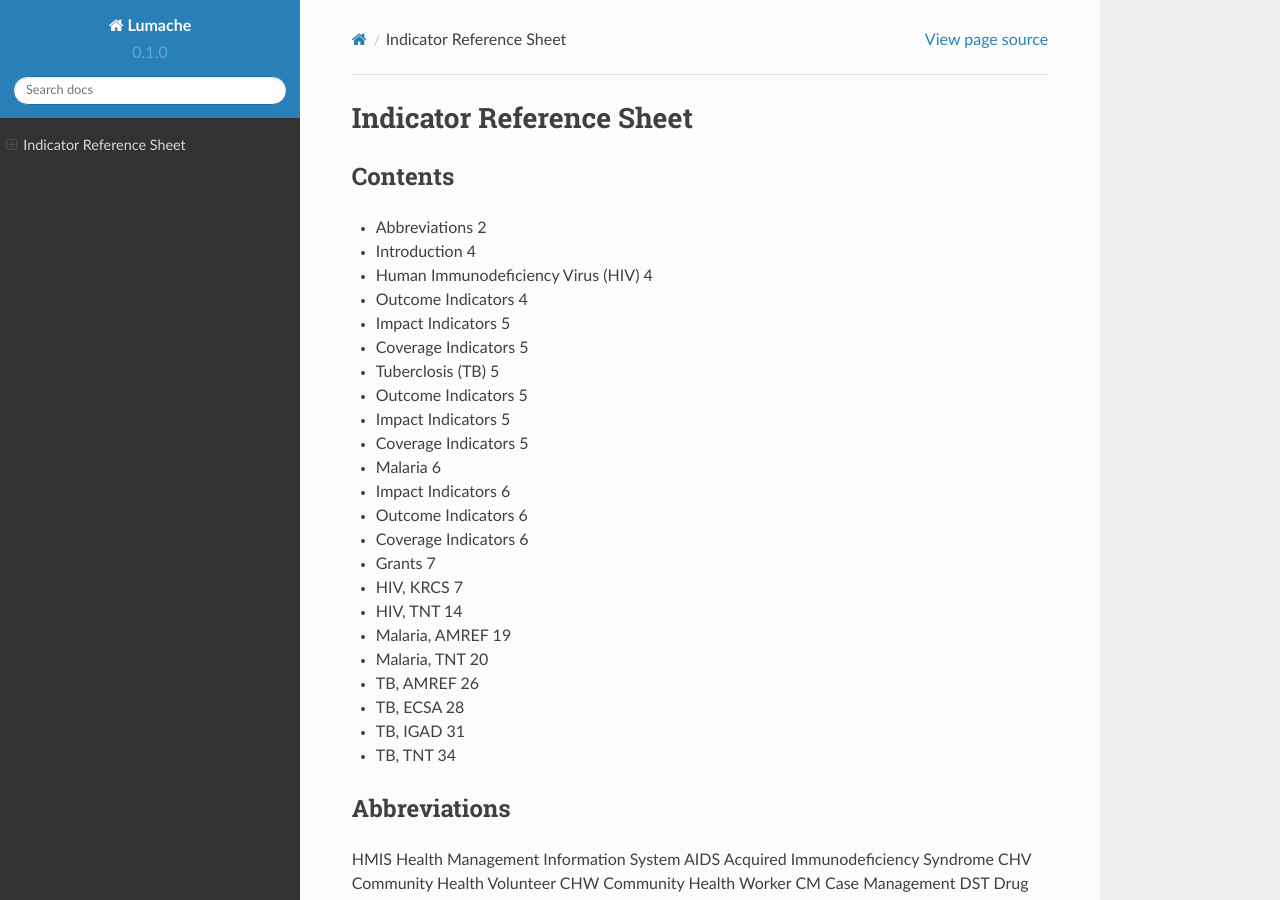
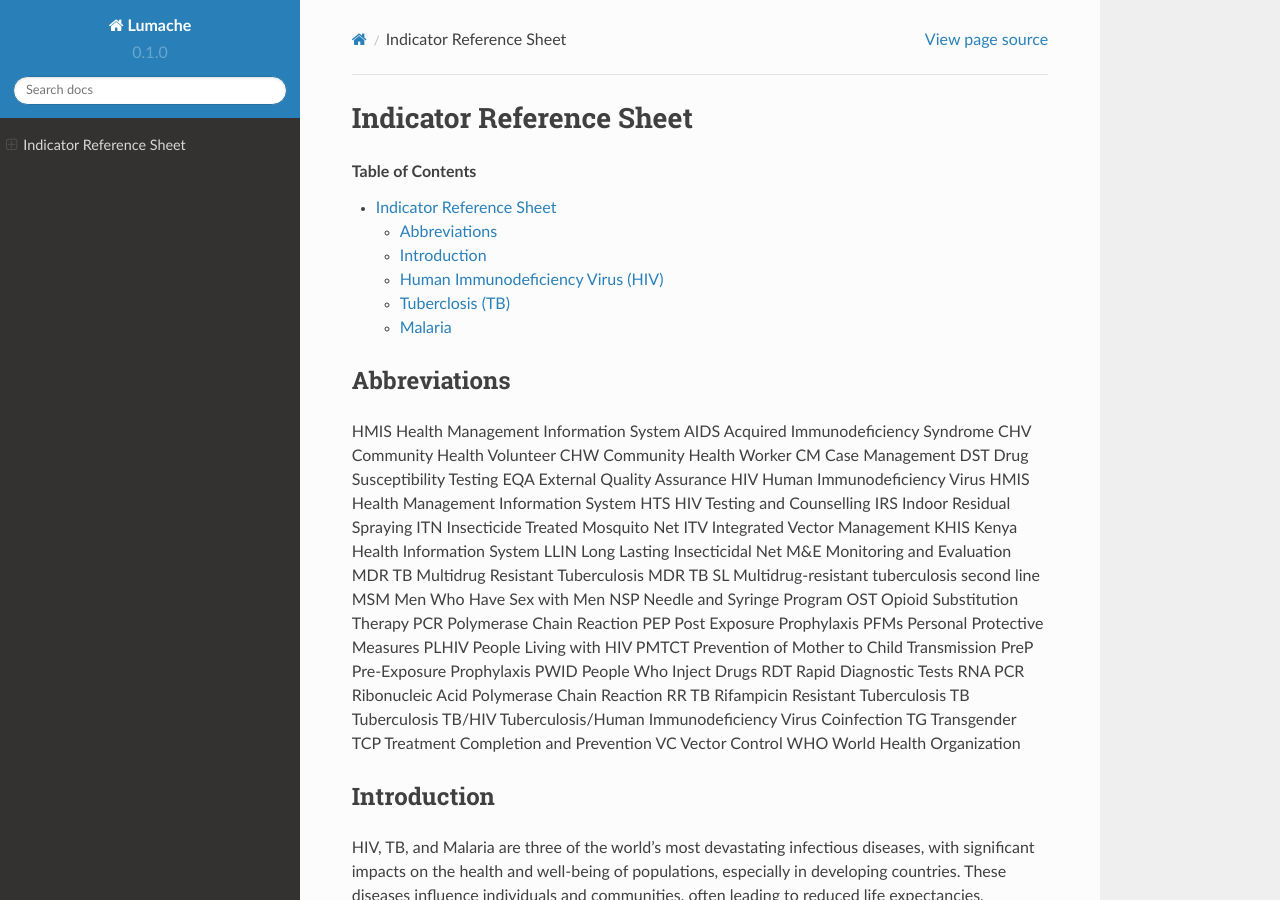
Before and after one commit to danielmaangi/kcmdashboard, a Sphinx documentation site: the page built from docs/source/index.rst, in a window 1280 px wide and 900 px high. Built offline with Sphinx 7.4.7 and the Read the Docs theme 2.0.0, drawn with Linux system fonts in a browser that asks for light colours.

Commit message:
table of contents commit

```diff
--- a/docs/source/index.rst
+++ b/docs/source/index.rst
@@ -1,40 +1,7 @@
 Indicator Reference Sheet
 ===================================
 
-==============
-Contents
-==============
-
-* Abbreviations   2
-* Introduction   4
-* Human Immunodeficiency Virus (HIV)   4
-
-* Outcome Indicators   4
-* Impact Indicators   5
-* Coverage Indicators   5
-
-* Tuberclosis (TB)   5
-
-* Outcome Indicators   5
-* Impact Indicators   5
-* Coverage Indicators   5
-
-* Malaria   6
-
-* Impact Indicators   6
-* Outcome Indicators   6
-* Coverage Indicators   6
-
-* Grants   7
-
-* HIV, KRCS   7
-* HIV, TNT   14
-* Malaria, AMREF   19
-* Malaria, TNT   20
-* TB, AMREF   26
-* TB, ECSA   28
-* TB, IGAD   31
-* TB, TNT   34
+.. contents:: Table of Contents
 
 ==============
 Abbreviations
```
